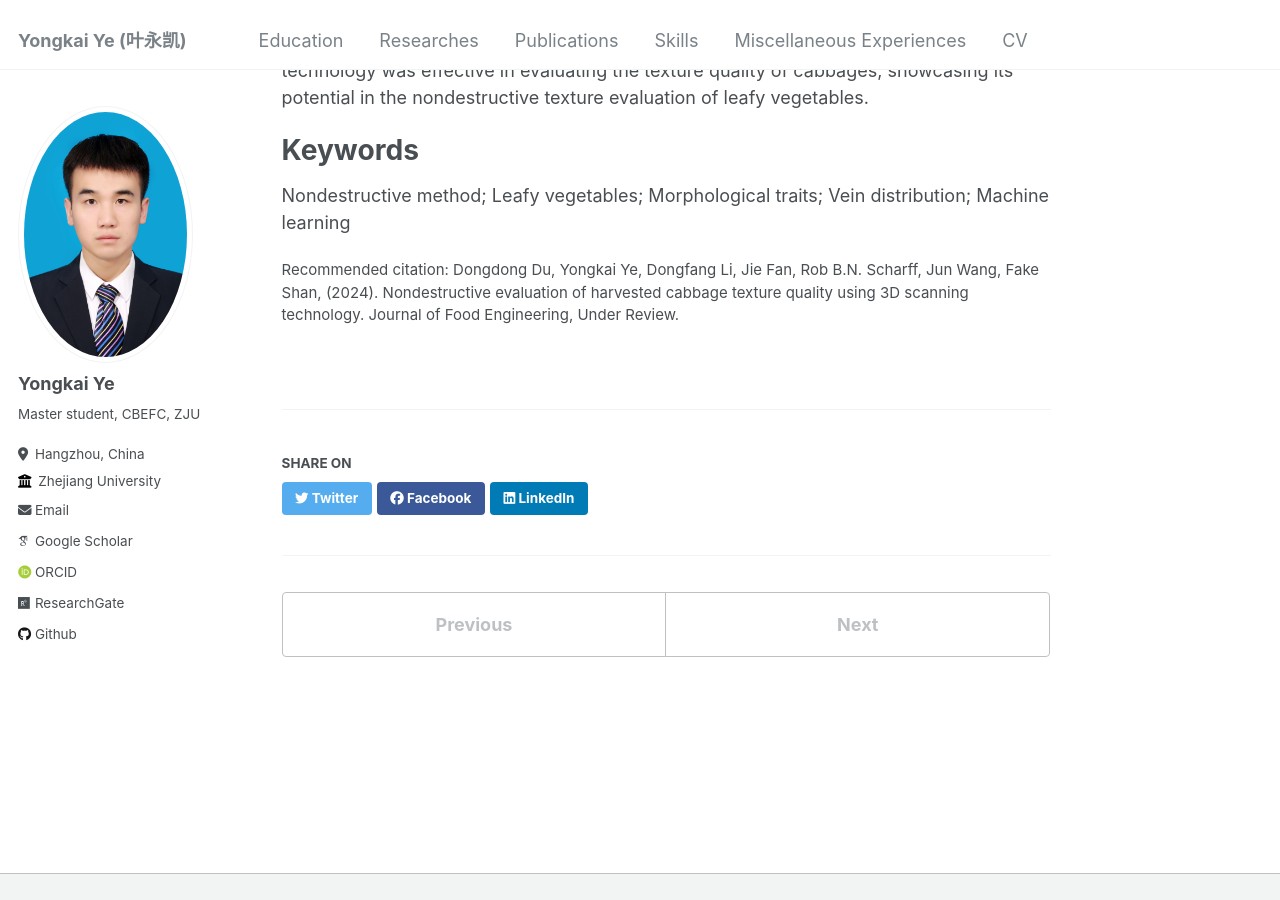
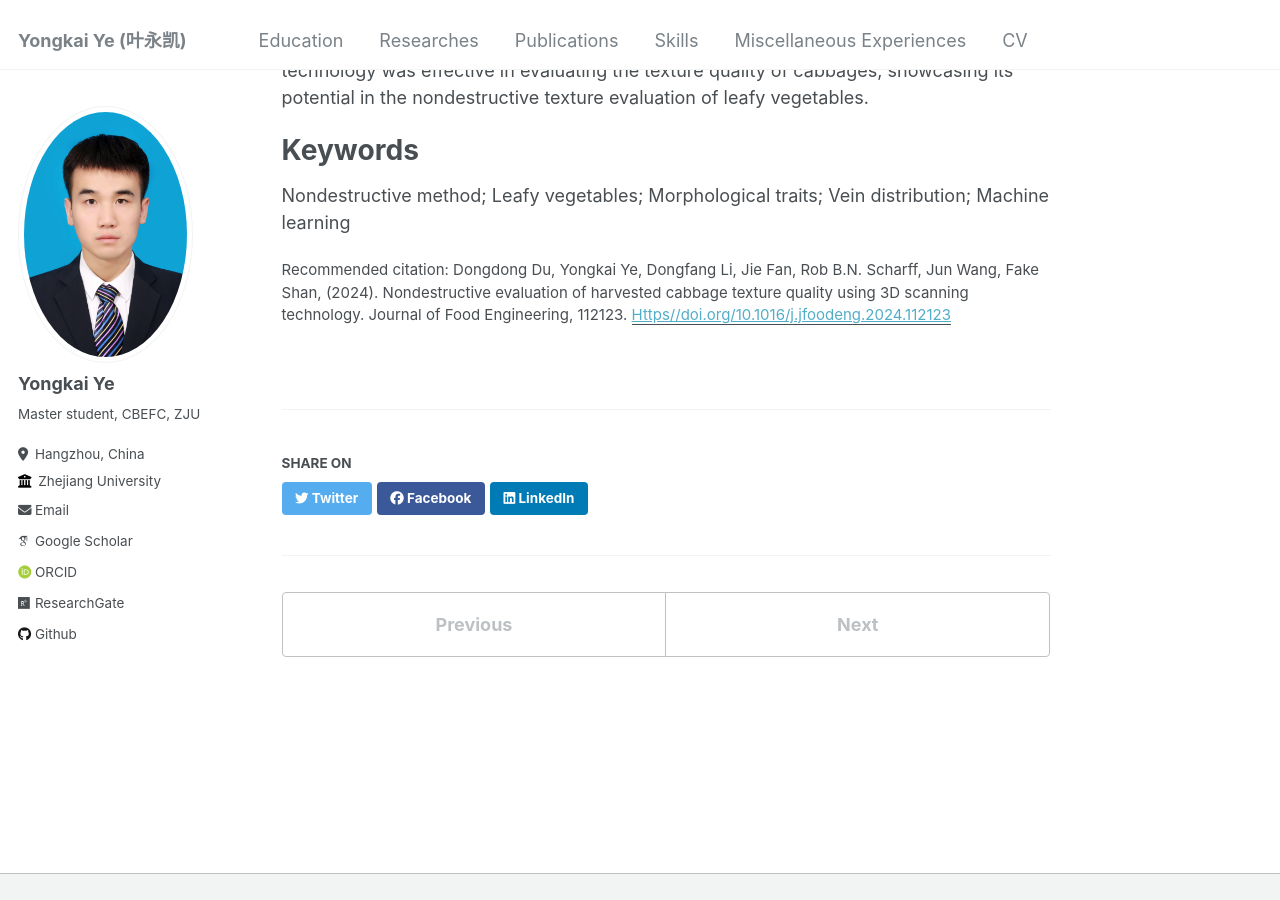
Before and after one commit to Yongkai-Ye/Yongkai-Ye.github.io, a Jekyll site: the page built from _publications/2024-May-zju-paper-4.md, in a window 1280 px wide and 900 px high, scrolled down 645 px. Built offline with Jekyll 4.4.1, drawn with Linux system fonts in a browser that asks for light colours; some web fonts are replaced.

Commit message:
Update and rename 2024-xx-zju-paper-4.md to 2024-May-zju-paper-4.md

```diff
--- a/_publications/2024-xx-zju-paper-4.md
+++ b/_publications/2024-May-zju-paper-4.md
@@ -1,12 +1,12 @@
 ---
 title: "Nondestructive evaluation of harvested cabbage texture quality using 3D scanning technology (Under Review)"
 collection: publications
-permalink: /publications/2024-xx-zju-paper-4
+permalink: /publications/2024-May-zju-paper-4
 excerpt: 'This work is about proposing a promising solution using 3D scanning technology to nondestructively assess the texture quality of leafy vegetables, and the harvested cabbages were chosen as the experimental samples.'
-date: 2024-07-01
+date: 2024-05-01
 venue: 'Journal of Food Engineering'
-paperurl: ''
-citation: 'Dongdong Du, Yongkai Ye, Dongfang Li, Jie Fan, Rob B.N. Scharff, Jun Wang, Fake Shan, (2024). Nondestructive evaluation of harvested cabbage texture quality using 3D scanning technology. Journal of Food Engineering, Under Review.'
+paperurl: 'Https//doi.org/10.1016/j.jfoodeng.2024.112123'
+citation: 'Dongdong Du, Yongkai Ye, Dongfang Li, Jie Fan, Rob B.N. Scharff, Jun Wang, Fake Shan, (2024). Nondestructive evaluation of harvested cabbage texture quality using 3D scanning technology. Journal of Food Engineering, 112123. '
 ---
 
 Author List
```
